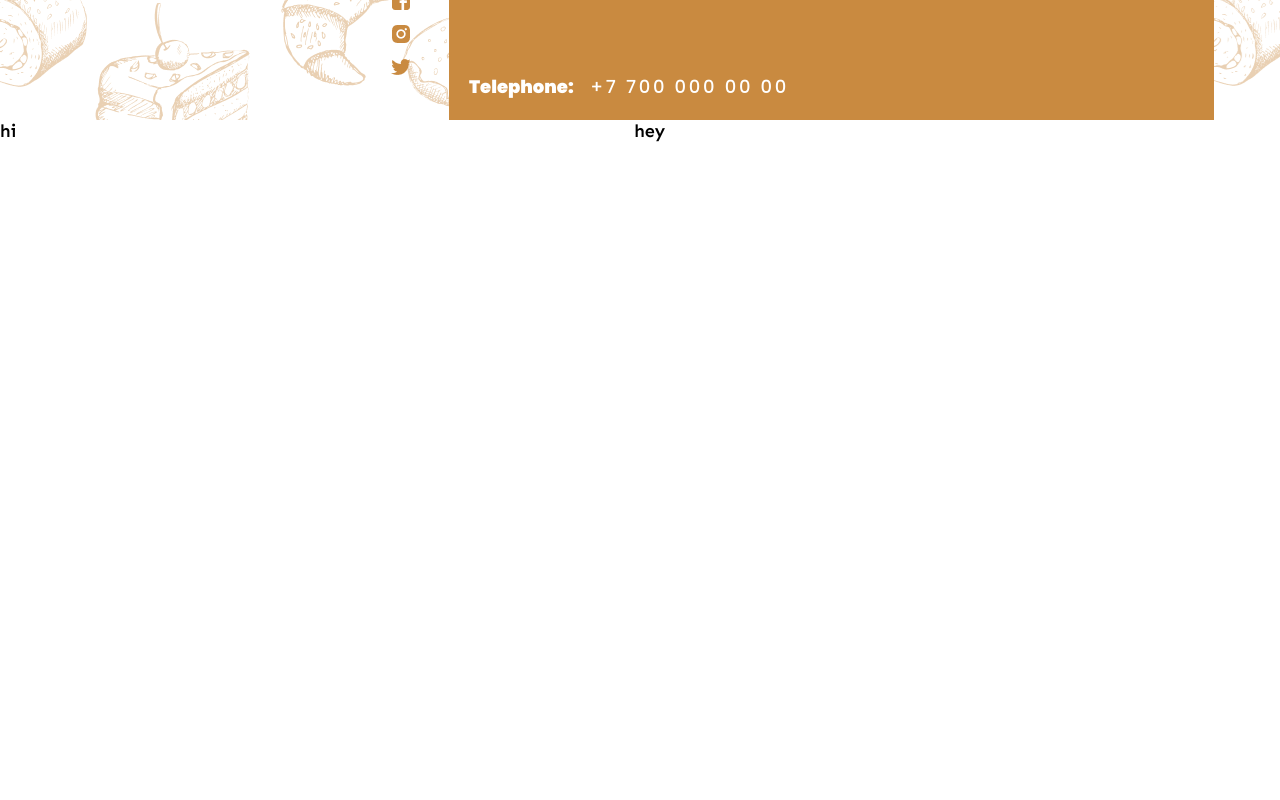
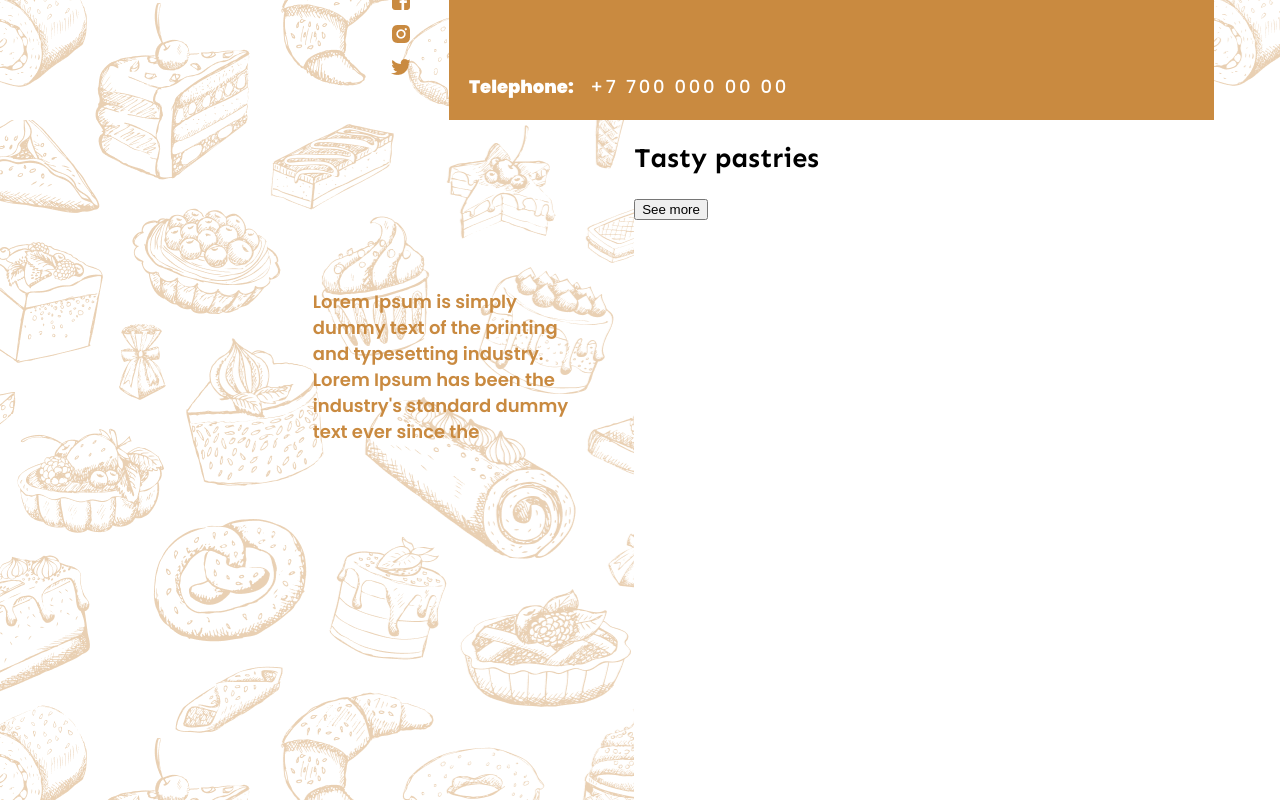
Before and after one commit to mahamfathy/menu-upskilling-task, an Angular app: page / in a window 1280 px wide. Shown: the part 720-1520 px from the top of the page. Built offline with nearby package versions, Linux system fonts and the light colour scheme; no server answers.

Commit message:
finish first row in info conponent

```diff
--- a/src/app/info/info.component.html
+++ b/src/app/info/info.component.html
@@ -1,5 +1,15 @@
 <div class="row">
-  <div class="col2">hi</div>
+  <div class="col1">
+    <p>
+      Lorem Ipsum is simply dummy text of the printing and typesetting industry.
+      Lorem Ipsum has been the industry's standard dummy text ever since the
+    </p>
+  </div>
+  <div class="col2">
+    <div class="text-wrapper">
+      <h1>Tasty pastries</h1>
 
-  <div class="col1">hey</div>
+      <button class="btn">See more</button>
+    </div>
+  </div>
 </div>
--- a/src/app/info/info.component.scss
+++ b/src/app/info/info.component.scss
@@ -1,10 +1,29 @@
+@import "../../assets/sass/abstract/variables";
 .row {
   display: flex;
 
   .col1 {
+    width: calc(100% / 3);
+    background-image: url(../../assets/img/mask-group3.png);
+    background-repeat: no-repeat;
+    background-size: cover;
+    color: $color-primary-bg;
+    position: relative;
+    p {
+      width: 43.68%;
+      font-family: Poppins;
+      font-size: 18px;
+      font-weight: 600;
+      line-height: 26px;
+      text-align: left;
+      text-underline-position: from-font;
+      text-decoration-skip-ink: none;
+      position: absolute;
+      right: 7%;
+      top: 18%;
+    }
+  }
+  .col2 {
     width: calc(100% / 3 * 2);
   }
-  .col2 {
-    width: calc(100% / 3);
-  }
 }
```
Also changed, not shown: src/assets/img/mask-group3.png (added).
